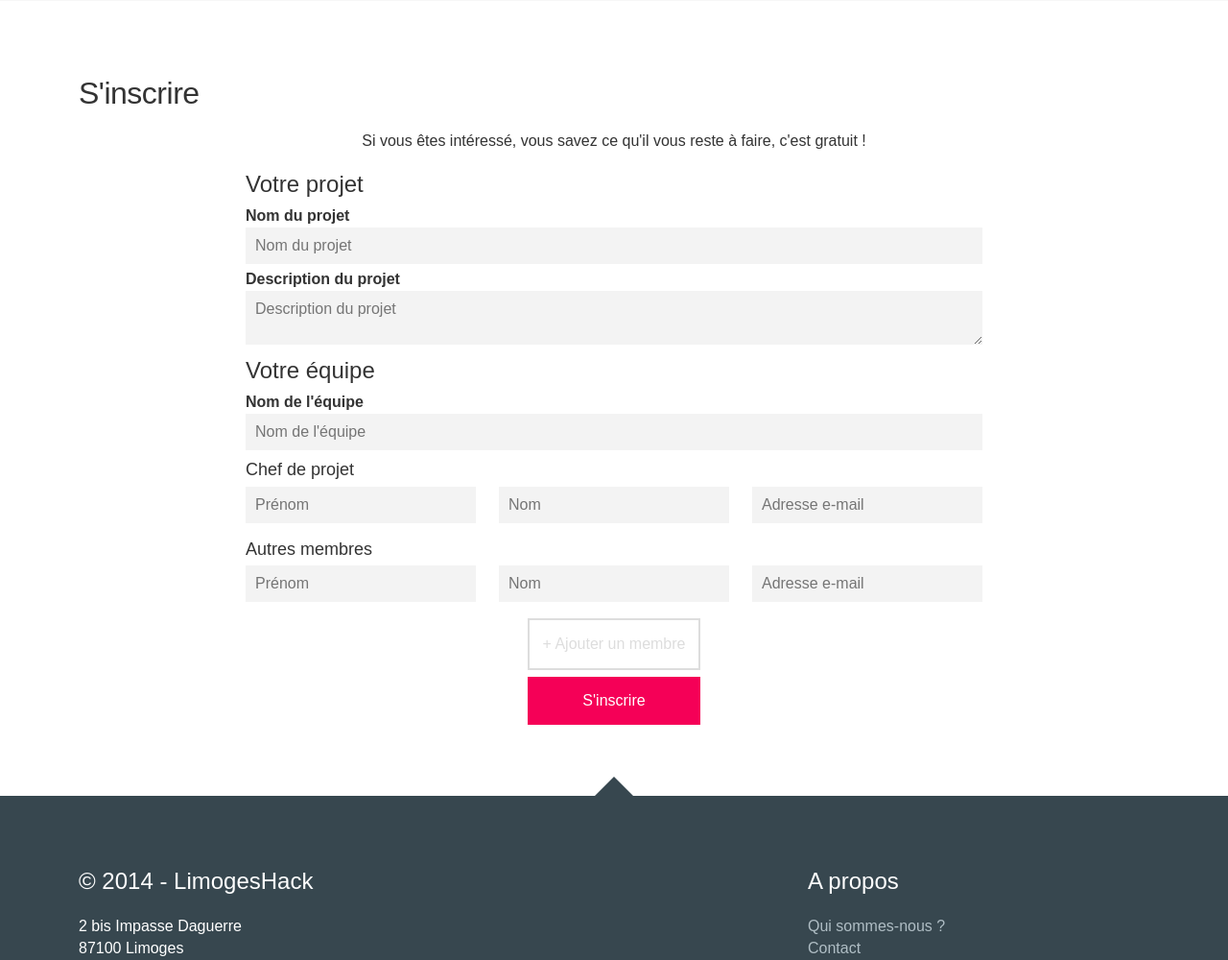
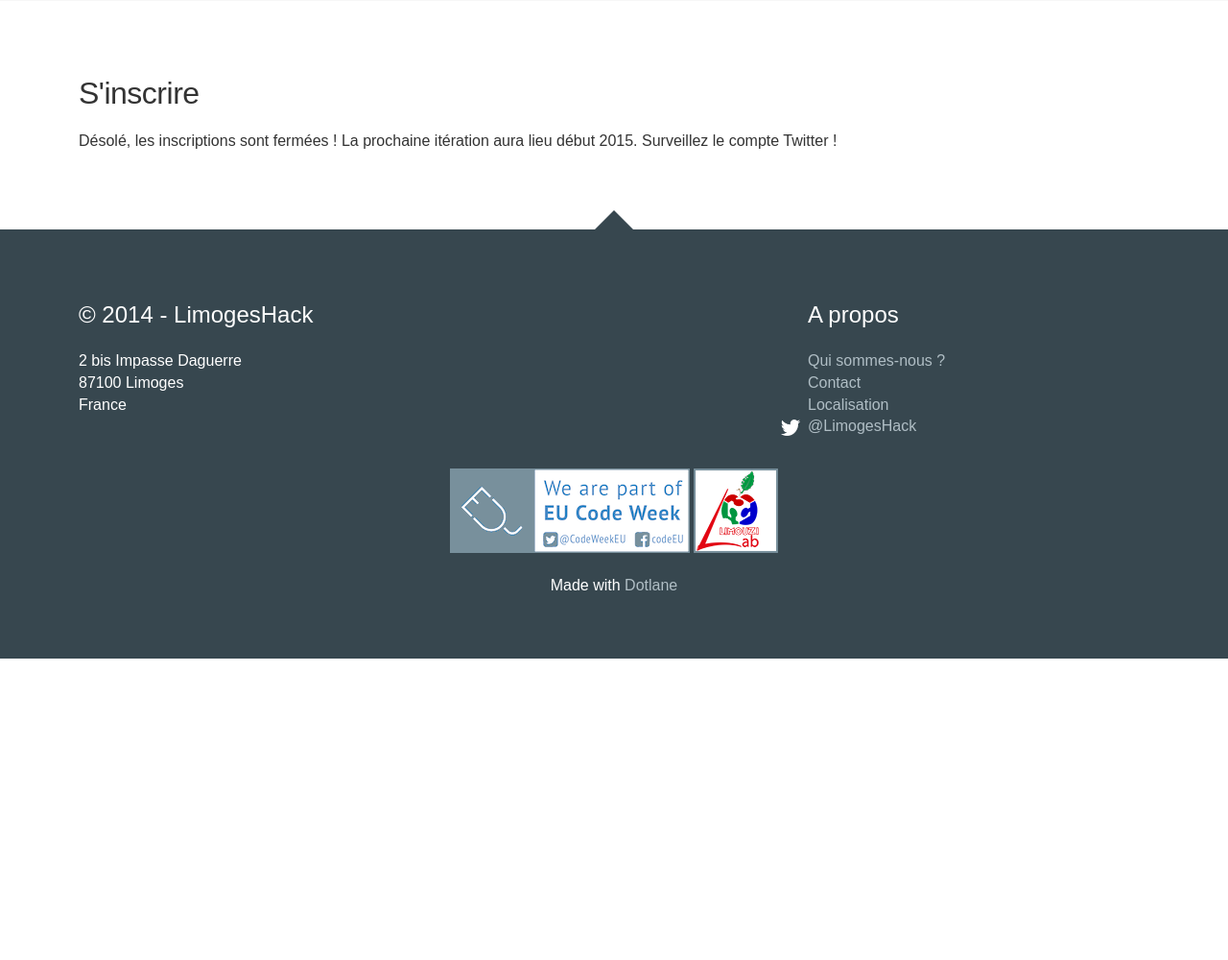
Before and after one commit to simoncourtin/LimogesHack, a PHP site: page / in a window 1280 px wide. Shown: the part 2195-3195 px from the top of the page at 96% size. After the commit the page ends 2881 px from the top, so only its background shows below. Run offline with PHP 8.4, Linux system fonts and the light colour scheme; some libraries are stand-ins or nearby versions.

Commit message:
Ils peuvent plus s'inscrire !

```diff
--- a/index.php
+++ b/index.php
@@ -105,7 +105,8 @@
                 <div class="container fadeIn">
                     <section id="inscription">
                         <h2>S'inscrire</h2>
-                        <p class="text-center">Si vous êtes intéressé, vous savez ce qu'il vous reste à faire, c'est gratuit !</p>
+			<p>Désolé, les inscriptions sont fermées ! La prochaine itération aura lieu début 2015. Surveillez le compte Twitter !</p>
+			<!-- <p class="text-center">Si vous êtes intéressé, vous savez ce qu'il vous reste à faire, c'est gratuit !</p>
                         <form action="register" method="post" id="registerForm">
                         <h3>Votre projet</h3>
                         <label for="titre">Nom du projet</label>
@@ -150,7 +151,7 @@
                         <div class="text-center">
                         <button type="submit" name="registerBtn" id="registerBtn">S'inscrire</button>
                         </div>
-                        </form>
+                        </form> -->
                     </section>
                 </div>
             </div>
--- a/register.php
+++ b/register.php
@@ -4,6 +4,7 @@
 	include 'includes/func.mail.inc.php';
 	include 'includes/ajouterEquipe.inc.php';
 
+die("Inscriptions fermées");
 
 ?>
 <!DOCTYPE html>
```
Lines whose indentation alone changed are shown as unchanged.
